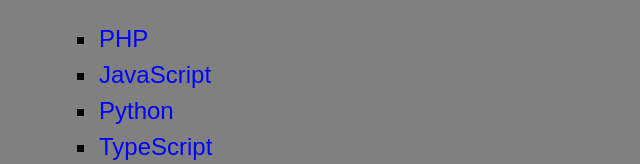
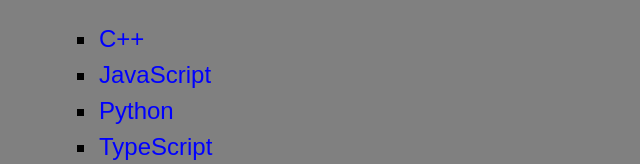
Before and after one commit to gorynych00/my-static-website, a website built with webpack: page dist/index.html in a window 1280 px wide. Shown: the part 623-787 px from the top of the page, 0-640 px from the left. Built offline with nearby package versions, Linux system fonts and the light colour scheme.

Commit message:
update index.html

```diff
--- a/dist/index.html
+++ b/dist/index.html
@@ -44,7 +44,7 @@
         </p>
         <ul>
           <li>
-            <a href="https://www.php.net/">PHP</a>
+            <a href="https://en.wikipedia.org/wiki/C%2B%2B">C++</a>
           </li>
           <li>
             <a href="https://developer.mozilla.org/en-US/docs/Web/JavaScript">JavaScript</a>
```
